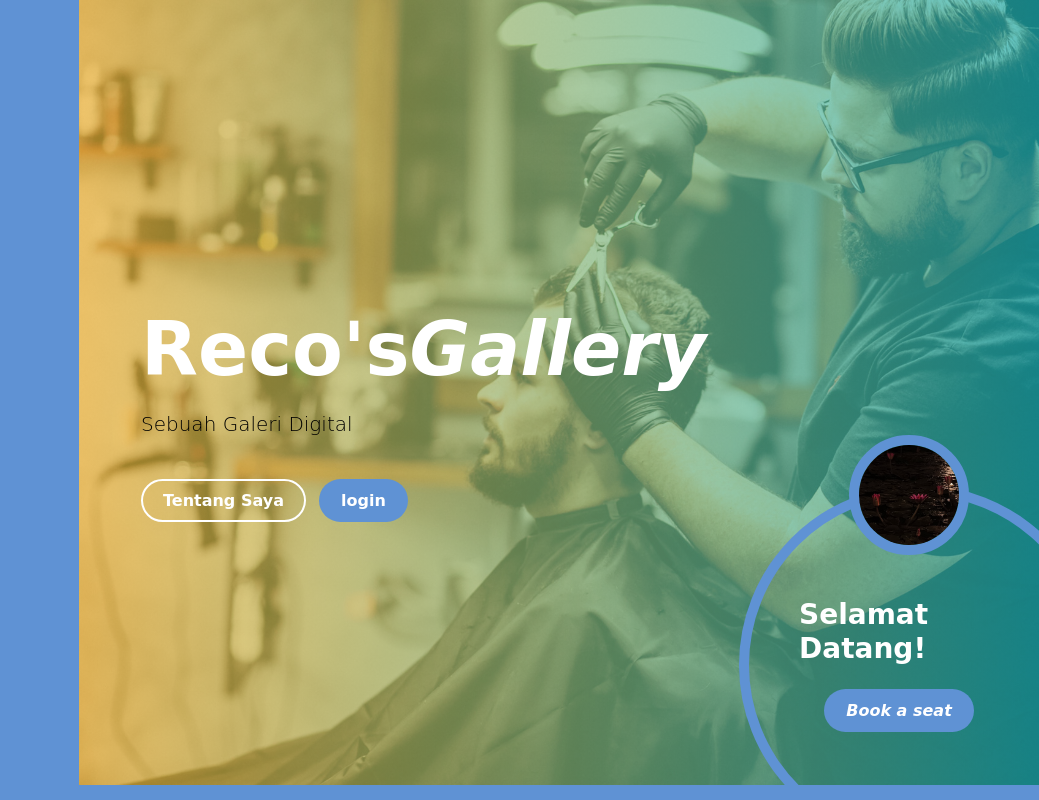
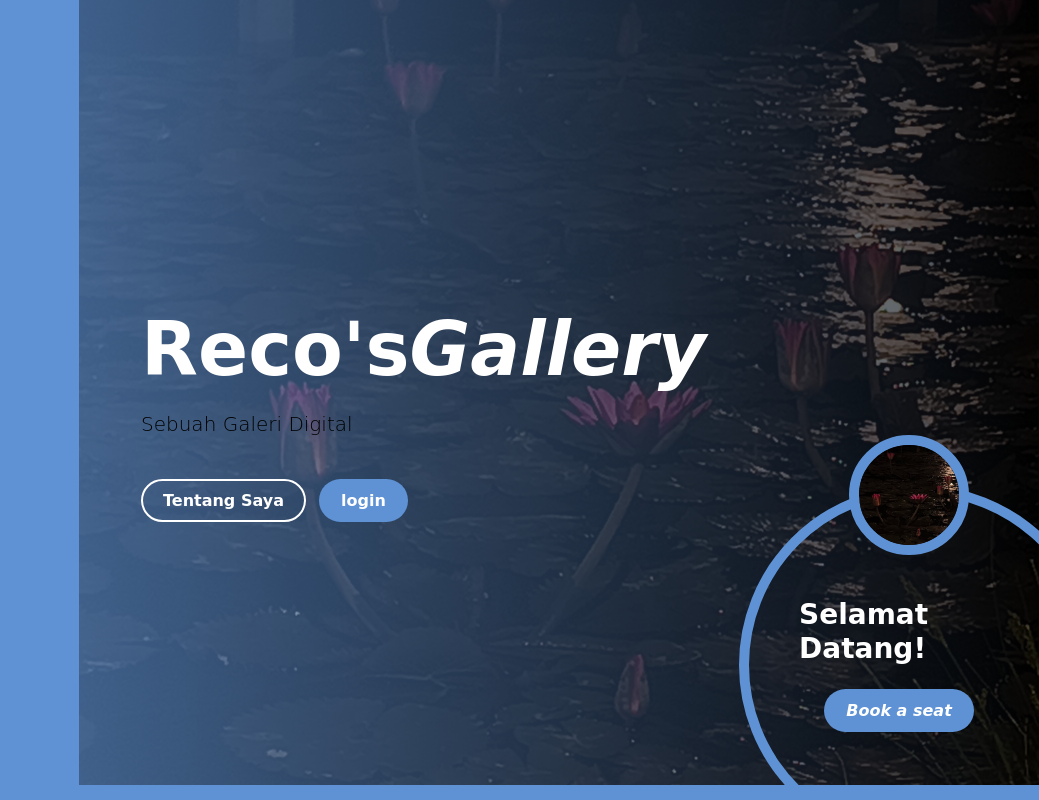
Before and after one commit to aiiiueo/tolong, a plain HTML site: page index.html in a window 1280 px wide. Shown: the top 800 px of the page, 241-1280 px from the left. Drawn offline with Linux system fonts and the light colour scheme; a web font is replaced by a local one.

Commit message:
Restore original CSS styles and variables

```diff
--- a/css/templatemo-barber-shop.css
+++ b/css/templatemo-barber-shop.css
@@ -351,7 +351,7 @@ strong {
   HERO
 -----------------------------------------*/
 .hero-section {
-  background-image: url('../images/client-doing-hair-cut-barber-shop-salon.jpg');
+  background-image: url('../images/Teratai.jpg');
   background-repeat: no-repeat;
   background-attachment: fixed;
   background-size: cover;
@@ -372,7 +372,7 @@ strong {
 
 .hero-section::after {
   content: "";
-  background: linear-gradient(90deg, #FDBB2D 0%, #22C1C3 100%);
+  background: linear-gradient(90deg, #5f92d4 0%, #000000 100%);
   position: absolute;
   top: 0;
   right: 0;
```
